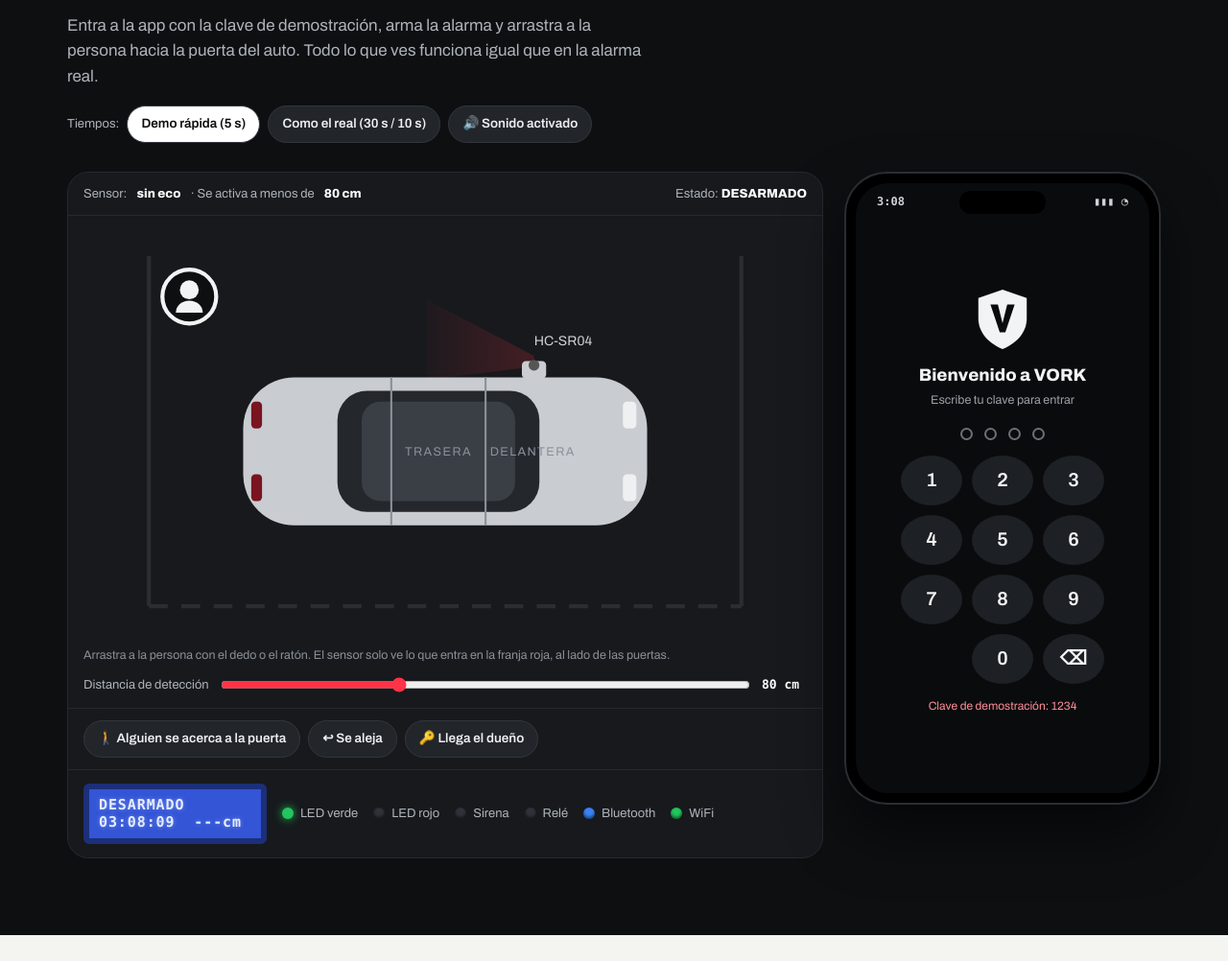
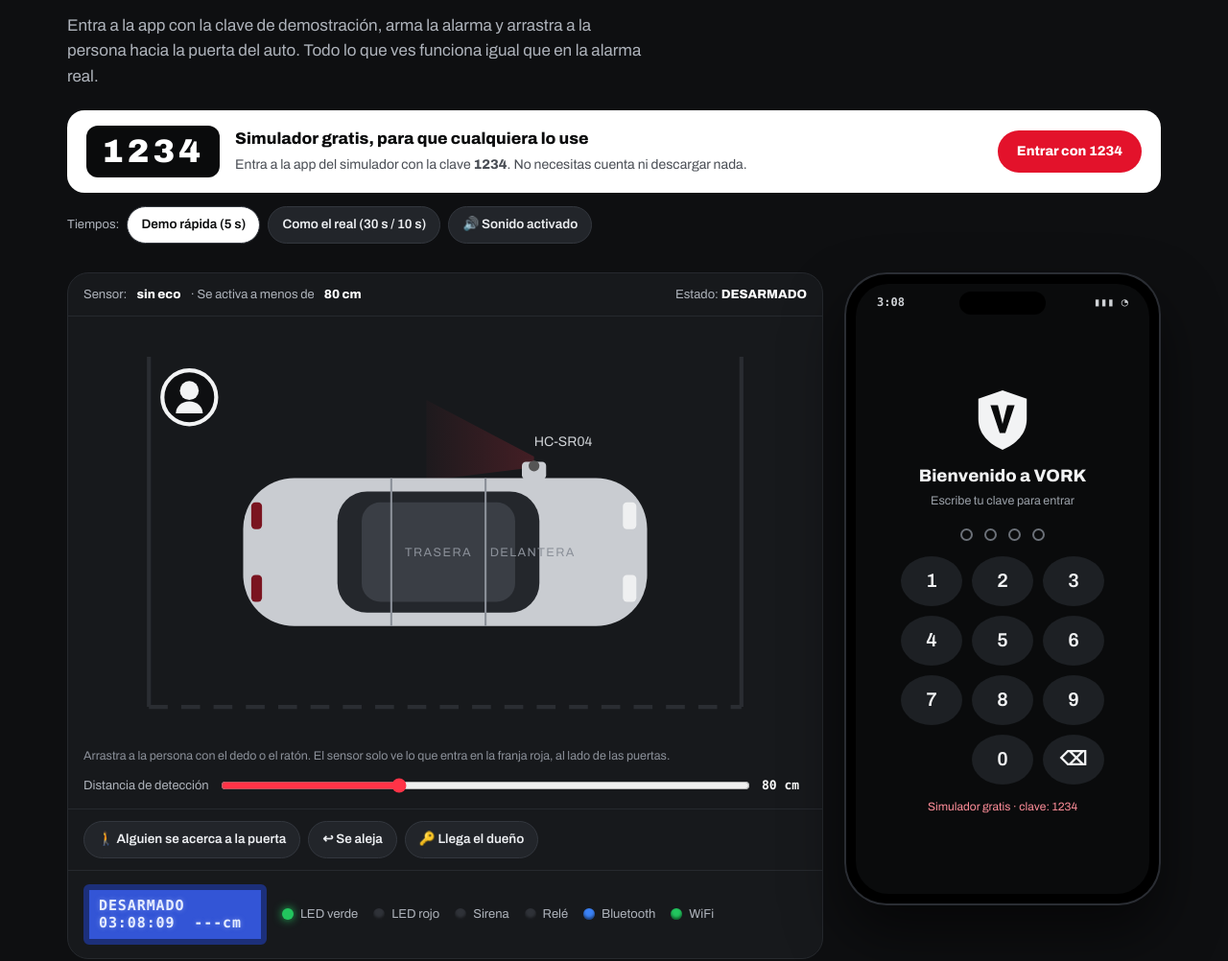
Before and after one commit to edwincedexab4356-boop/vork, a plain HTML site: page index.html in a window 1280 px wide. Shown: the part 1429-2431 px from the top of the page at 96% size. Drawn offline with Linux system fonts and the light colour scheme.

Commit message:
Apartado: simulador gratis con la clave 1234

```diff
--- a/index.html
+++ b/index.html
@@ -118,6 +118,7 @@ h2{font-size:clamp(30px,4vw,48px);line-height:1.04;margin:10px 0 14px;font-weigh
 .bA{display:block;width:100%;margin-top:10px;padding:14px;border-radius:14px;border:0;font-weight:800;font-size:15px;letter-spacing:.04em;background:#f2f3f4;color:#0a0b0c}
 .bB{display:block;width:100%;margin-top:8px;padding:12px;border-radius:14px;border:1px solid #33373e;background:transparent;color:#f2f3f4;font-weight:700;font-size:14px}
 .bA:active,.bB:active{transform:scale(.98)}
+.bA[hidden],.bB[hidden]{display:none}
 .fichas{display:grid;grid-template-columns:1fr 1fr;gap:8px;margin-top:10px}
 .ficha{background:#17191c;border-radius:14px;padding:10px 12px}
 .ficha small{display:block;font-size:10.5px;color:#9aa0a8;letter-spacing:.08em;text-transform:uppercase}
@@ -159,6 +160,11 @@ h2{font-size:clamp(30px,4vw,48px);line-height:1.04;margin:10px 0 14px;font-weigh
 .roja .bB{border-color:#ffffff80}
 @keyframes latir{50%{transform:scale(1.08)}}
 .roja.ver .escudo{animation:latir .6s ease-in-out infinite}
+.libre{display:flex;align-items:center;gap:16px;flex-wrap:wrap;margin-top:22px;padding:16px 20px;border-radius:18px;background:#fff;color:var(--tinta)}
+.libre .clave{font:900 34px/1 var(--font);font-stretch:125%;letter-spacing:.12em;background:var(--tinta);color:#fff;padding:10px 16px;border-radius:12px}
+.libre b{display:block;font-size:17px;font-weight:800}
+.libre span{font-size:14px;color:#4a4e55}
+.libre .cta{margin-left:auto}
 .velocidad{display:flex;gap:8px;align-items:center;flex-wrap:wrap;margin-top:14px;font-size:13px;color:#aeb3bb}
 
 /* estados */
@@ -262,6 +268,11 @@ footer .cont{display:flex;gap:16px;align-items:center;flex-wrap:wrap}
     <div class="eyebrow">Simulador</div>
     <h2>Pruébalo tú mismo.</h2>
     <p class="intro">Entra a la app con la clave de demostración, arma la alarma y arrastra a la persona hacia la puerta del auto. Todo lo que ves funciona igual que en la alarma real.</p>
+    <div class="libre" role="note">
+      <div class="clave" aria-label="Clave 1 2 3 4">1234</div>
+      <div><b>Simulador gratis, para que cualquiera lo use</b><span>Entra a la app del simulador con la clave <strong>1234</strong>. No necesitas cuenta ni descargar nada.</span></div>
+      <button class="cta rojo" id="bEntrarDemo">Entrar con 1234</button>
+    </div>
     <div class="velocidad">Tiempos:
       <button class="bt" id="vRapido" aria-pressed="true">Demo rápida (5 s)</button>
       <button class="bt" id="vReal" aria-pressed="false">Como el real (30 s / 10 s)</button>
@@ -332,7 +343,7 @@ SIN HORA  ---cm</div>
             <p>Escribe tu clave para entrar</p>
             <div class="puntos" id="puntos"><i></i><i></i><i></i><i></i></div>
             <div class="teclado" id="teclado"></div>
-            <div class="pista">Clave de demostración: 1234</div>
+            <div class="pista">Simulador gratis · clave: 1234</div>
           </div>
 
           <div id="appDentro" style="display:none;flex-direction:column;flex:1;min-height:0">
@@ -422,7 +433,7 @@ SIN HORA  ---cm</div>
       <svg viewBox="0 0 125 30" style="color:#fff"><use href="#vork" fill="currentColor"/></svg>
       <h3 style="font-size:24px;margin:18px 0 6px;font-weight:800">La app oficial</h3>
       <p>Esta página explica VORK y deja probarlo con un simulador. La alarma real se controla con la <b style="color:#fff">app VORK para Android</b>, que es la que se presenta.</p>
-      <p style="margin-bottom:0">Clave de demostración del simulador: <b style="color:#fff">1234</b>.</p>
+      <p style="margin-bottom:0">El simulador es gratis y cualquiera lo puede usar: entra con la clave <b style="color:#fff">1234</b>.</p>
     </div>
   </div>
 </section>
@@ -585,6 +596,7 @@ function tecla(k){
     clave = ''; document.querySelectorAll('#puntos i').forEach(p=>p.classList.remove('on'));
   }, 180);
 }
+$('bEntrarDemo').onclick = () => { audio(); if (!S.sesion) ['1','2','3','4'].forEach(tecla); document.querySelector('.tel').scrollIntoView({block:'center'}); };
 $('bSalir').onclick = () => { S.sesion = false; $('appDentro').style.display='none'; $('login').style.display=''; evento('Sesión cerrada'); pintar(); };
 document.querySelectorAll('.navApp button').forEach(b => b.onclick = () => {
   document.querySelectorAll('.navApp button').forEach(x => x.setAttribute('aria-selected', String(x===b)));
```
